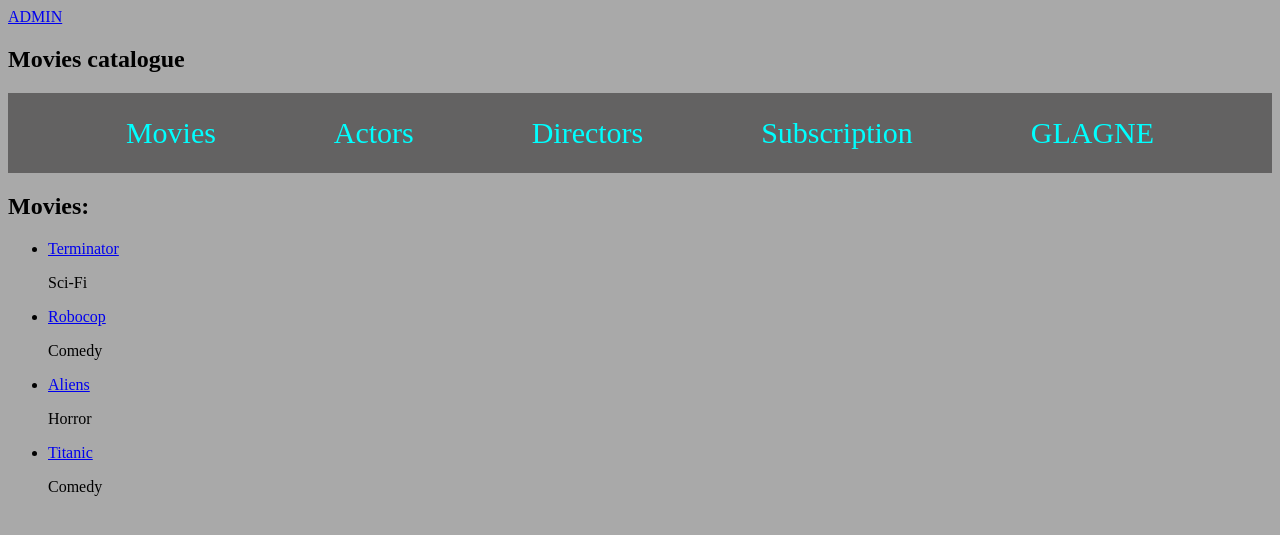
After one commit to OmikronGamma/Classwork53, a Django app: page /movies/ in a window 1280 px wide. The commit adds this page. Shown: the top 535 px of the page. Run offline with Django 4.2, Linux system fonts and the light colour scheme; data comes from the database, SQL or seed files in the repository.

Commit message:
movies model added menus, infos, details

```diff
--- a/Classwork53/urls.py
+++ b/Classwork53/urls.py
@@ -20,5 +20,9 @@ from catalogue import views
 
 urlpatterns = [
     path('admin/', admin.site.urls),
-    path('', views.index, name='home')
+    path('', views.index, name='home'),
+    path('movies/', views.Movieslist.as_view(), name='allmovies'),
+    # path('info/<int:id>/', views.movieinfo, name='movieinfo'),
+    path('info/<slug:pk>/', views.Moviedetails.as_view(), name='movieinfo')
+
 ]
--- a/catalogue/models.py
+++ b/catalogue/models.py
@@ -1,4 +1,5 @@
 from django.db import models
+from django.urls import reverse
 
 # Create your models here.
 
@@ -74,3 +75,7 @@ class Movie(models.Model):
             tempstr += a.actor_last_name + ' '
         return tempstr
     display_actors.short_description = 'Actor(s)'       # замена названия столбца на сайте
+
+
+    def get_absolute_url(self):
+        return reverse('movieinfo', args=[self.id])
--- a/catalogue/static/css/1.css
+++ b/catalogue/static/css/1.css
@@ -1,3 +1,23 @@
 body {
     background-color: darkgrey;
 }
+
+.menu {
+    display: flex;
+    flex-direction: row;
+    justify-content: space-evenly;
+    background-color: #636262;
+    line-height: 5em;
+    /*font-size: 30px;*/
+}
+
+.menu a {
+    text-decoration: none;
+    color: cyan;
+    font-size: 30px;
+}
+
+.menu a:hover{
+    text-decoration: underline crimson;
+    transform: scale(105%);
+}
--- a/catalogue/views.py
+++ b/catalogue/views.py
@@ -1,7 +1,32 @@
 from django.shortcuts import render
-
+from .models import *
+from django.views import generic
+from django.http import HttpResponse
 # Create your views here.
 
 
 def index(request):
-    return render(request, 'index.html')
+    movies_amount = Movie.objects.all().count()
+    actors_amount = Actor.objects.all().count()
+    directors_amount = Director.objects.all().count()
+    bronze_amount = Movie.objects.filter(subscription__movie=1).count()
+    data = {'x': movies_amount, 'xx': actors_amount, 'xxxx': bronze_amount, 'xxx': directors_amount}
+
+    return render(request, 'index.html', data)
+
+
+# def allmovies(request):
+#     return render(request, 'index.html')
+
+
+class Movieslist(generic.ListView):
+    model = Movie
+
+
+# def movieinfo(request, id):
+#     # return render(request, 'index.html')
+#     movie = Movie.objects.get(id=id)
+#     return HttpResponse(movie.title)
+
+class Moviedetails(generic.DetailView):
+    model = Movie
--- /dev/null
+++ b/templates/catalogue/movie_list.html
@@ -0,0 +1,14 @@
+{% extends 'index.html' %}
+
+{% block content %}
+    <h2>Movies:</h2>
+    <ul>
+        {% for i in movie_list %}
+            <li>
+{#                <a href="{% url 'movieinfo' id=i.id %}"><p>{{ i.title }}</p></a>#}
+                <a href="{{ i.get_absolute_url }}"><p>{{ i.title }}</p></a>
+                <p>{{ i.genre }}</p>
+            </li>
+        {% endfor %}
+    </ul>
+{% endblock content %}
--- a/templates/index.html
+++ b/templates/index.html
@@ -2,14 +2,33 @@
 {% load static %}
 <html lang="en">
 <head>
-    <link rel="stylesheet" href="{% static 'css/1.css' %}">
     <meta charset="UTF-8">
-    <title>Catalogue</title>
+    {% block head %}
+        <title>Catalogue</title>
+        <link rel="stylesheet" href="{% static 'css/1.css' %}">
+        <link rel="icon" href="{% static 'catalogue/favicon.ico' %}">
+    {% endblock head %}
 </head>
 <body>
-
+    <a href="/admin/">ADMIN</a>
     <h2>Movies catalogue</h2>
 
+    {% block menu %}
+        <div class="menu">
+            <a href="{% url 'allmovies' %}">Movies</a>
+            <a href="">Actors</a>
+            <a href="">Directors</a>
+            <a href="">Subscription</a>
+            <a href="{% url 'home' %}">GLAGNE</a>
+        </div>
+    {% endblock menu %}
+
+    {% block content %}
+        <h2>There are {{ x }} movies in the DB</h2>
+        <h2>There are {{ xx }} actors in the DB</h2>
+        <h2>There are {{ xxx }} directors in the DB</h2>
+        <h2>There are {{ xxxx }} bronze tier movies in the DB</h2>
+    {% endblock content %}
 
 
 </body>
```
Also changed, not shown: templates/catalogue/movie_detail.html (added, +14 -0 lines), catalogue/static/catalogue/favicon.ico (added).
